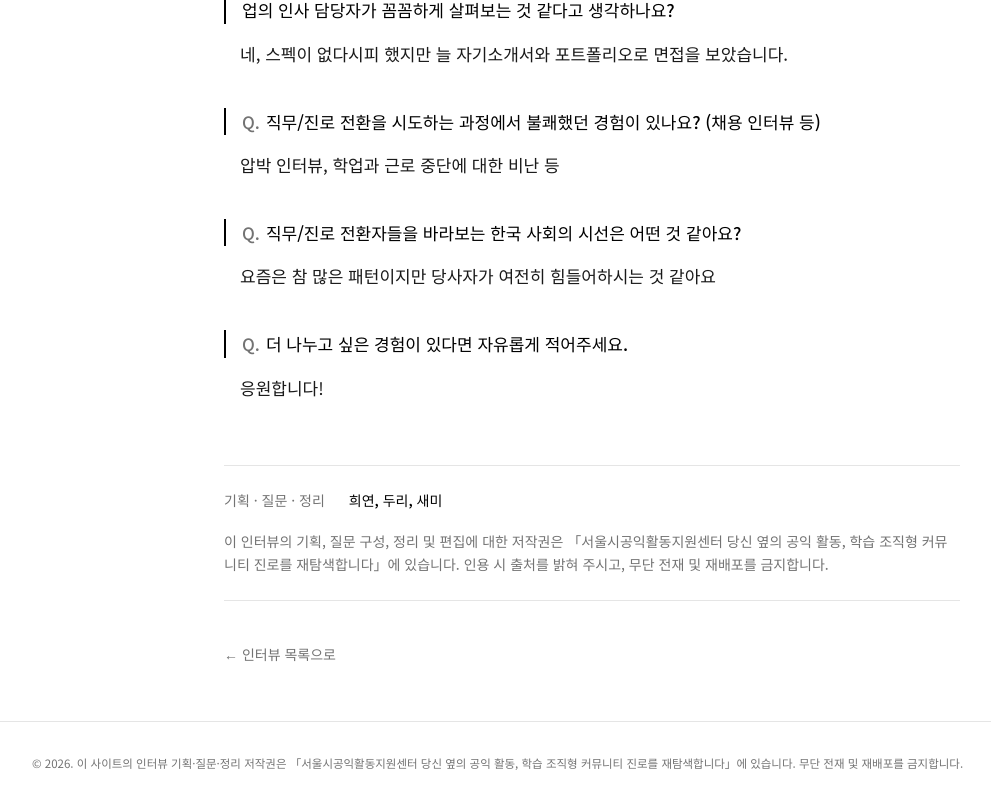
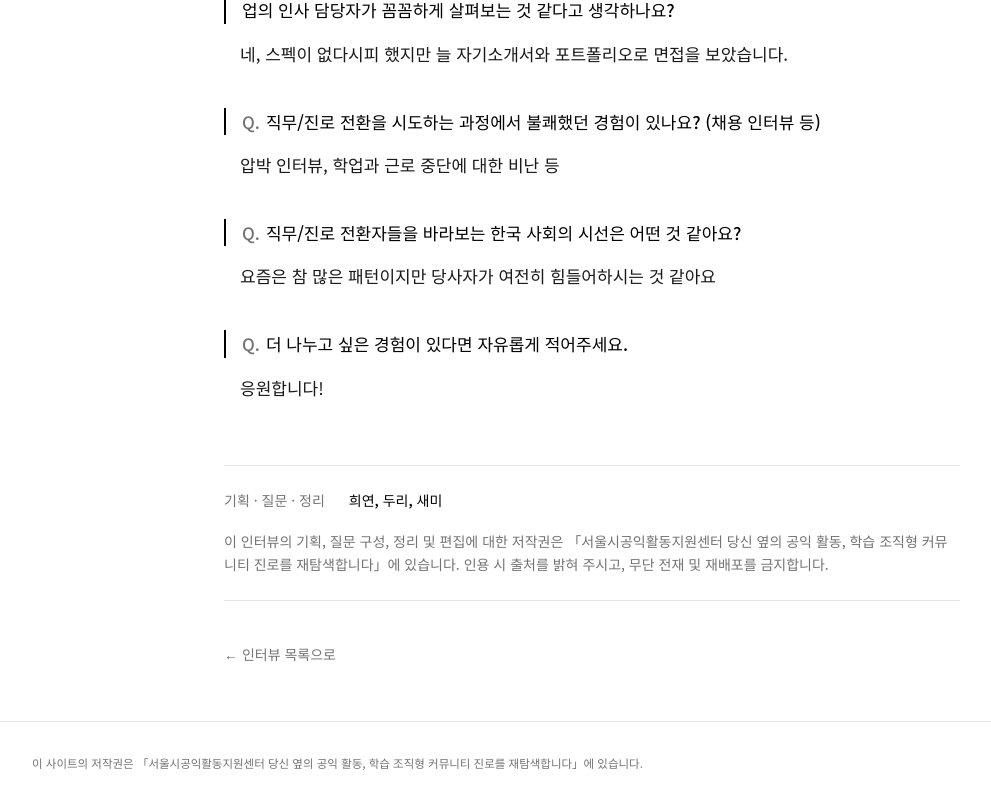
Before and after one commit to khy30673-bot/Interview-Homepage, a Next.js app: page /interviews/gyul in a window 1280 px wide. Shown: the part 1121-1925 px from the top of the page, without its empty margins (48-1039 px from the left). Built offline with nearby package versions, Linux system fonts and the light colour scheme.

Commit message:
푸터 문구: 이 사이트의 저작권은 커뮤니티에 있습니다
Co-Authored-By: Claude Opus 5.5 <noreply@anthropic.com>
Claude-Session: https://claude.ai/code/session_01TiSvCnsraxLv91TCzeubcs

```diff
--- a/components/site-footer.tsx
+++ b/components/site-footer.tsx
@@ -21,9 +21,7 @@ export function SiteFooter() {
     <footer className="mt-auto border-t border-border">
       <div className="mx-auto w-full max-w-6xl px-4 py-8">
         <p className="text-[11.5px] leading-relaxed text-muted-foreground text-pretty">
-          © {siteConfig.copyrightYear}. 이 사이트의 인터뷰 기획·질문·정리
-          저작권은 {siteConfig.copyrightHolder}에 있습니다. 무단 전재 및
-          재배포를 금지합니다.
+          이 사이트의 저작권은 {siteConfig.copyrightHolder}에 있습니다.
         </p>
       </div>
     </footer>
```
